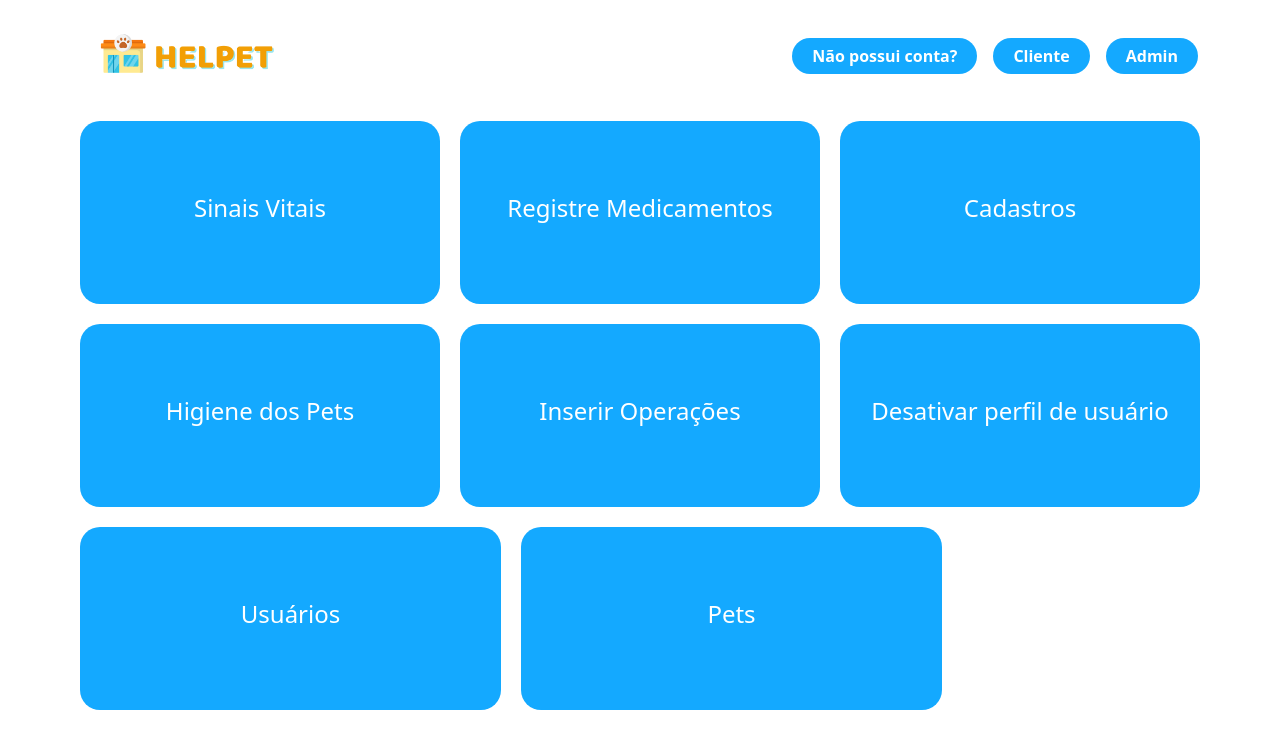
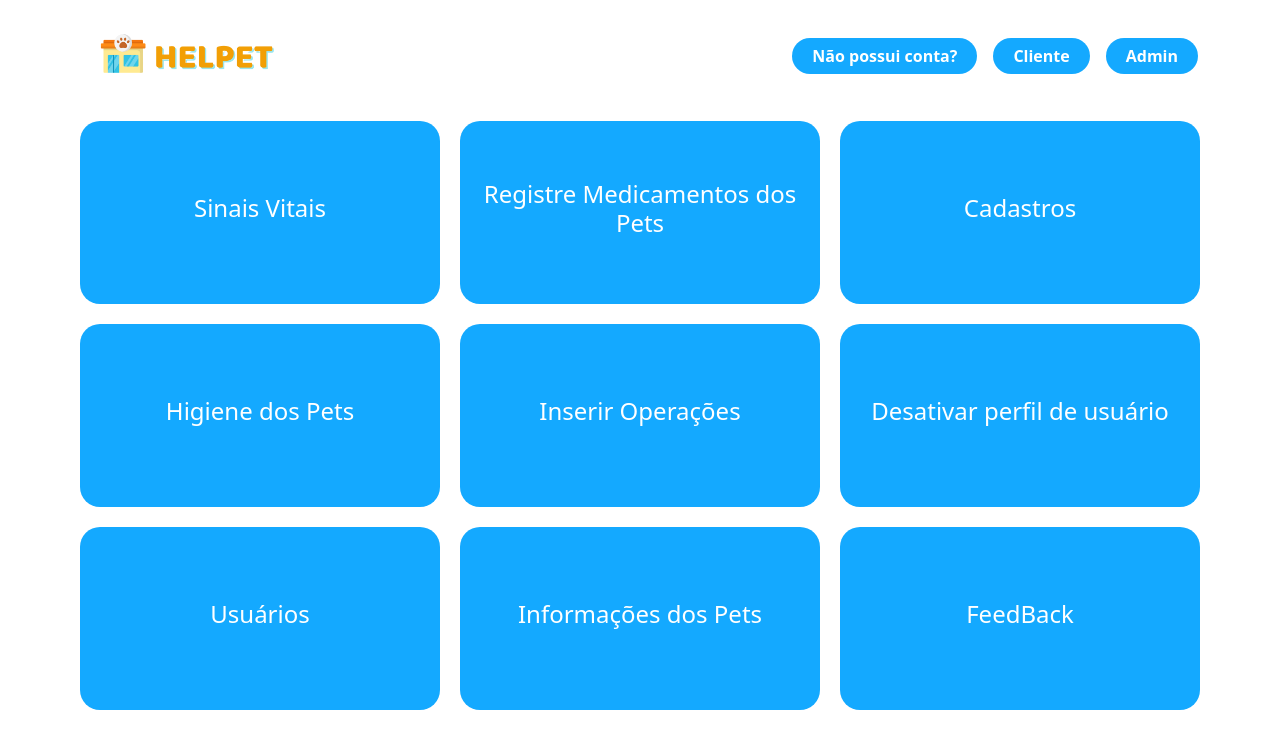
Before and after one commit to LucasAlmeida-jpg/helpet, a Vue app: page /admin in a window 1280 px wide. Shown: the top 748 px of the page. Built offline with nearby package versions, Linux system fonts and the light colour scheme; no server answers.

Commit message:
add component

```diff
--- a/src/router/index.js
+++ b/src/router/index.js
@@ -66,6 +66,11 @@ const routes = [
     path: '/pets',
     name: 'pets',
     component: () => import( '../views/admin/PetsView.vue')
+  },
+  {
+    path: '/feedbackAdmin',
+    name: 'feedbackAdmin',
+    component: () => import( '../views/admin/FeedBackAdminView.vue')
   }
 ]
 
--- a/src/views/admin/AdminView.vue
+++ b/src/views/admin/AdminView.vue
@@ -8,7 +8,7 @@
       </div>
       <div class="col">
         <router-link to="/medicamentos">
-          <h4>Registre Medicamentos</h4>
+          <h4>Registre Medicamentos dos Pets</h4>
         </router-link>
       </div>
       <div class="col">
@@ -33,6 +33,7 @@
           <h4>Desativar perfil de usuário</h4>
         </router-link>
       </div>
+    </div>
     <div class="row">
       <div class="col">
         <router-link to="/listUser">
@@ -41,12 +42,15 @@
       </div>
       <div class="col">
         <router-link to="/pets">
-            <h4>Pets</h4>
+          <h4>Informações dos Pets</h4>
+        </router-link>
+      </div>
+      <div class="col">
+        <router-link to="/feedbackAdmin">
+          <h4>FeedBack</h4>
         </router-link>
       </div>
     </div>
-    </div>
-
   </div>
 </template>
 
--- /dev/null
+++ b/src/views/admin/FeedBackAdminView.vue
@@ -0,0 +1,7 @@
+<template>
+  <div class="text-center">
+    <ul>
+      <li>FEEDBACK</li>
+    </ul>
+  </div>
+</template>
```
Lines whose indentation alone changed are shown as unchanged.
